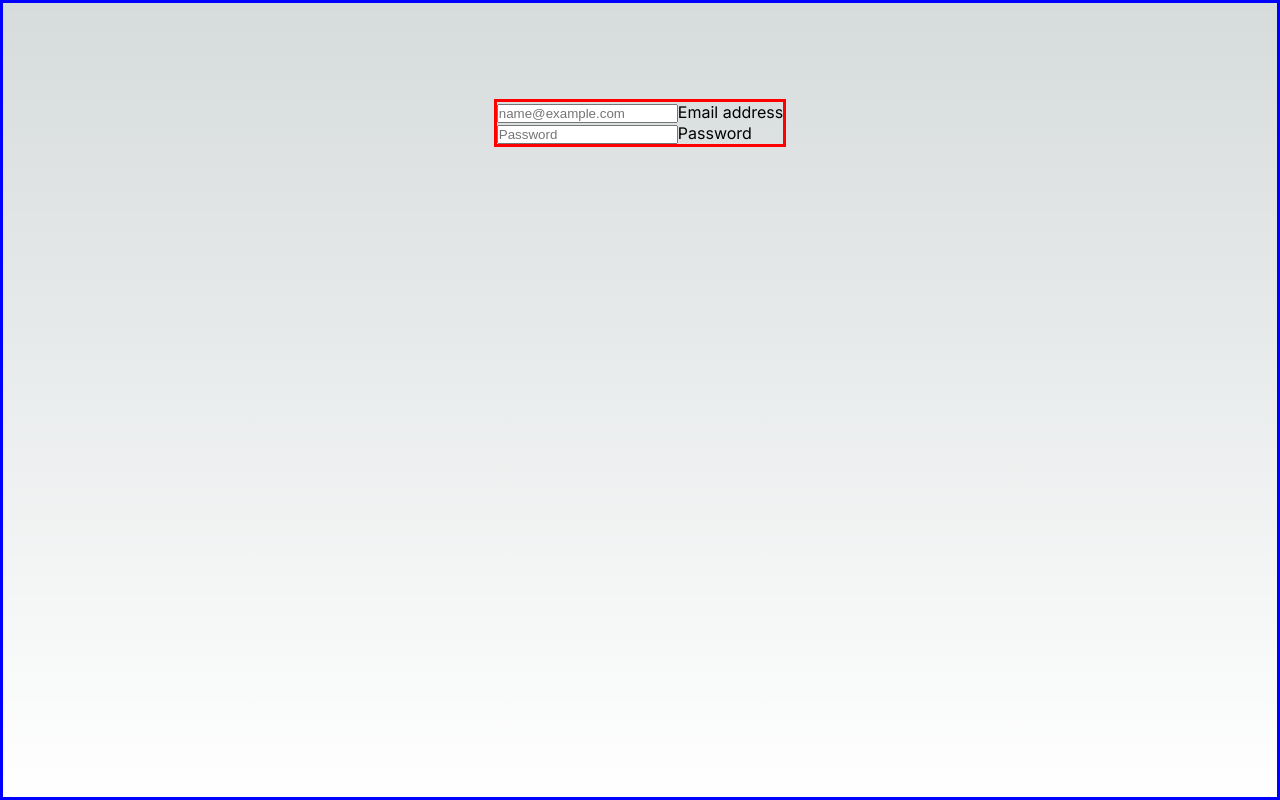
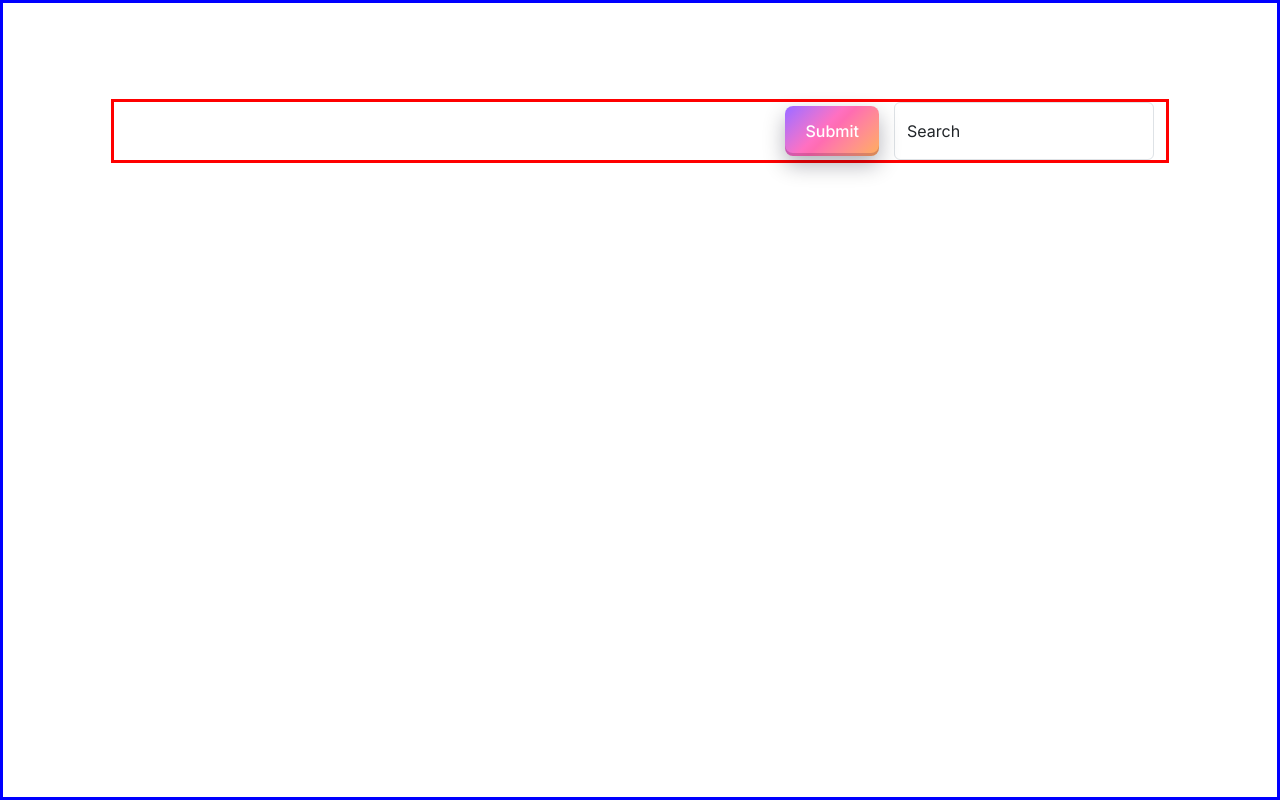
Before and after one commit to BenjaminBrandon/Contacts_app, a Next.js app: page / in a window 1280 px wide. Built offline with nearby package versions, Linux system fonts and the light colour scheme.

Commit message:
position for search changed

```diff
--- a/src/app/Contacts/Contacts.tsx
+++ b/src/app/Contacts/Contacts.tsx
@@ -1,11 +1,17 @@
-import React from 'react';
+'use client';
+import React, { useState } from 'react';
 import SearchBar from './SearchBar/SearchBar';
 import { Container } from 'react-bootstrap';
 
 const Contacts = () => {
+  const [search, setSearch] = useState<string>('');
+
+  const searchFn = (text: string) => {
+    setSearch(text);
+  };
   return (
     <Container>
-      <SearchBar />
+      <SearchBar searchFn={searchFn} search={search} />
     </Container>
   );
 };
--- a/src/app/Contacts/SearchBar/SearchBar.module.scss
+++ b/src/app/Contacts/SearchBar/SearchBar.module.scss
@@ -1,3 +1,100 @@
 .SearchBarContainer {
   border: 3px solid red;
+  display: flex;
+  flex-direction: row-reverse;
+  align-items: center;
+  gap: 15px;
 }
+
+.SearchButton {
+  height: 50px;
+  touch-action: manipulation;
+  appearance: button;
+  background-color: transparent;
+  border-style: initial;
+  border-width: 0;
+  cursor: pointer;
+  margin: 0;
+  text-transform: none;
+  vertical-align: baseline;
+}
+
+.SearchButton:focus {
+  outline: 0;
+}
+
+.SearchButton {
+  touch-action: manipulation;
+  background-image: linear-gradient(
+    135deg,
+    color(display-p3 0.572549 0.415686 1) 0%,
+    color(display-p3 1 0.466667 0.690196) 50%,
+    color(display-p3 1 0.701961 0.403922) 100%
+  );
+  border-radius: 8px;
+  color: #fff;
+  font-feature-settings: 'ss01', 'cv10', 'calt' 0, 'liga' 0;
+  font-size: 16px;
+  font-weight: 500;
+  line-height: 24px;
+  padding: 10px 20px;
+  position: relative;
+  transition: transform 0.2s cubic-bezier(0.6, 0.6, 0, 1),
+    margin-top 0.2s cubic-bezier(0.6, 0.6, 0, 1);
+  transition-behavior: normal, normal;
+}
+
+.SearchButton::before {
+  -webkit-mask-clip: content-box, initial;
+  -webkit-mask-composite: xor;
+  -webkit-mask-image: linear-gradient(#fff 0, #fff 0),
+    linear-gradient(#fff 0, #fff 0);
+  -webkit-mask-origin: content-box, initial;
+  -webkit-mask-position-x: initial, initial;
+  -webkit-mask-position-y: initial, initial;
+  -webkit-mask-repeat-x: initial, initial;
+  -webkit-mask-repeat-y: initial, initial;
+  -webkit-mask-size: initial, initial;
+  padding: 1px;
+}
+
+.SearchButton::before {
+  background-color: initial;
+  background-image: linear-gradient(rgba(255, 255, 255, 0.32), transparent);
+  bottom: 0;
+  pointer-events: none;
+  right: 0;
+}
+
+.SearchButton::after,
+.SearchButton::before {
+  border-radius: inherit;
+  content: '';
+  left: 0;
+  position: absolute;
+  top: 0;
+}
+
+.SearchButton::after {
+  box-shadow: #000019 0 0, rgba(0, 0, 25, 0.3) 0 9px 21px,
+    rgba(73, 2, 57, 0.2) 0 -3px inset;
+  height: 100%;
+  transition: box-shadow 0.2s cubic-bezier(0.6, 0.6, 0, 1),
+    background-color 0.2s cubic-bezier(0.6, 0.6, 0, 1);
+  transition-behavior: normal, normal;
+  width: 100%;
+  z-index: 1;
+}
+
+.SearchButton:active {
+  transform: translateY(1.5px);
+}
+
+.SearchButton:hover::after {
+  background-color: rgba(255, 255, 255, 0.1);
+}
+
+.SearchButton:active::after {
+  box-shadow: #000019 0 0, rgba(0, 0, 25, 0.2) 0 9px 21px,
+    rgba(73, 2, 57, 0.2) 0 0 inset;
+}
--- a/src/app/Contacts/SearchBar/SearchBar.tsx
+++ b/src/app/Contacts/SearchBar/SearchBar.tsx
@@ -6,24 +6,15 @@ const SearchBar = () => {
   return (
     <Container className={styles.SearchBarContainer}>
       <FloatingLabel
-        controlId="floatingInput"
-        label="Email address"
-        className="mb-3"
+        controlId="floatingSearch"
+        label="Search"
       >
         <Form.Control
-          type="email"
-          placeholder="name@example.com"
+          type="search"
+          placeholder="Name"
         />
       </FloatingLabel>
-      <FloatingLabel
-        controlId="floatingPassword"
-        label="Password"
-      >
-        <Form.Control
-          type="password"
-          placeholder="Password"
-        />
-      </FloatingLabel>
+      <Button className={styles.SearchButton}>Submit</Button>
     </Container>
   );
 };
--- a/src/app/layout.tsx
+++ b/src/app/layout.tsx
@@ -1,6 +1,7 @@
 import type { Metadata } from 'next';
 import { Inter } from 'next/font/google';
 import './globals.scss';
+import 'bootstrap/dist/css/bootstrap.min.css';
 
 const inter = Inter({ subsets: ['latin'] });
 
```
